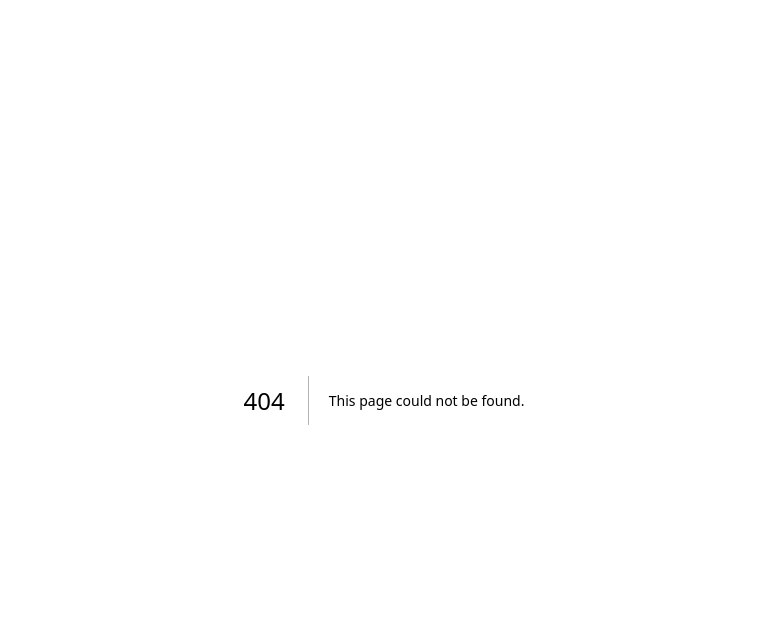
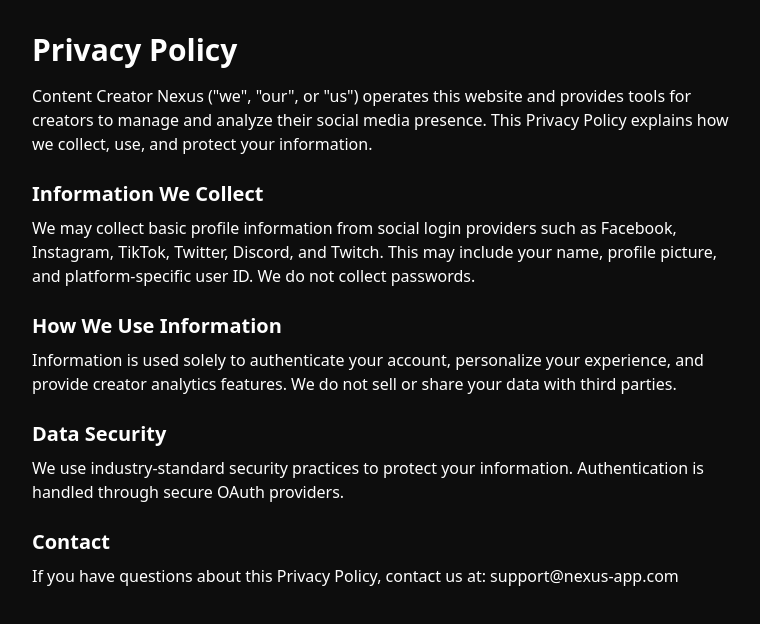
Before and after one commit to stephensdf89/Nexus, a Next.js app: page /privacy in a window 1280 px wide. Before the commit this address had no page. Shown: the top 624 px of the page, without its empty margins (256-1016 px from the left). Built offline with nearby package versions, Linux system fonts and the light colour scheme.

Commit message:
Add privacy policy page

```diff
--- /dev/null
+++ b/src/app/privacy/page.tsx
@@ -0,0 +1,40 @@
+export default function PrivacyPolicy() {
+  return (
+    <main className="p-8 max-w-3xl mx-auto">
+      <h1 className="text-3xl font-bold mb-4">Privacy Policy</h1>
+      <p className="mb-4">
+        Content Creator Nexus ("we", "our", or "us") operates this website and
+        provides tools for creators to manage and analyze their social media
+        presence. This Privacy Policy explains how we collect, use, and protect
+        your information.
+      </p>
+
+      <h2 className="text-xl font-semibold mt-6 mb-2">Information We Collect</h2>
+      <p className="mb-4">
+        We may collect basic profile information from social login providers
+        such as Facebook, Instagram, TikTok, Twitter, Discord, and Twitch. This
+        may include your name, profile picture, and platform-specific user ID.
+        We do not collect passwords.
+      </p>
+
+      <h2 className="text-xl font-semibold mt-6 mb-2">How We Use Information</h2>
+      <p className="mb-4">
+        Information is used solely to authenticate your account, personalize
+        your experience, and provide creator analytics features. We do not sell
+        or share your data with third parties.
+      </p>
+
+      <h2 className="text-xl font-semibold mt-6 mb-2">Data Security</h2>
+      <p className="mb-4">
+        We use industry-standard security practices to protect your information.
+        Authentication is handled through secure OAuth providers.
+      </p>
+
+      <h2 className="text-xl font-semibold mt-6 mb-2">Contact</h2>
+      <p>
+        If you have questions about this Privacy Policy, contact us at:
+        support@nexus-app.com
+      </p>
+    </main>
+  );
+}
```
